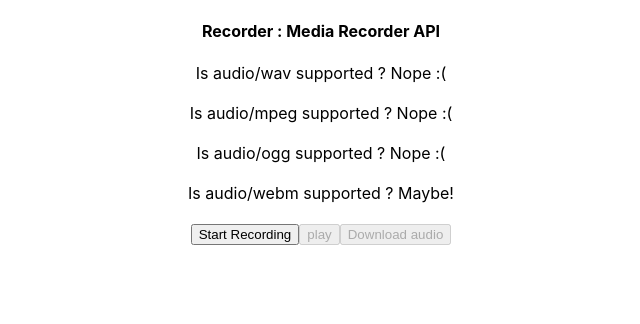
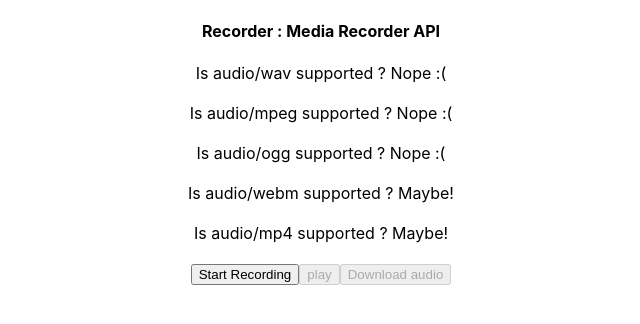
Before and after one commit to rohilpinto/mediaRecorderApi_demo1, a React (Create React App) app: page / in a window 1280 px wide. Shown: the top 324 px of the page, without its empty margins (319-959 px from the left). Built offline with nearby package versions, Linux system fonts and the light colour scheme.

Commit message:
audiomp4

```diff
--- a/src/App.js
+++ b/src/App.js
@@ -11,7 +11,7 @@ function App() {
   console.log("isRecording", isRecording);
   console.log("isPlaying", isPlaying);
 
-  const types = ["audio/wav", "audio/mpeg", "audio/ogg", "audio/webm"];
+  const types = ["audio/wav", "audio/mpeg", "audio/ogg", "audio/webm", "audio/mp4"];
 
   for (const type of types) {
     console.log(`Is ${type} supported? ${MediaRecorder.isTypeSupported(type) ? "Maybe!" : "Nope :("}`);
--- a/src/useMediaRecorderApi.jsx
+++ b/src/useMediaRecorderApi.jsx
@@ -34,7 +34,7 @@ const useMediaRecorderApi = () => {
     const handleData = (e) => {
       console.log("e.data", e.data);
       console.log("recorder.mimeType", recorder.mimeType);
-      const blob = new Blob([e.data]);
+      const blob = new Blob([e.data], { type: "audio/webm" });
       const url = URL.createObjectURL(blob);
       setAudioURL(url);
 
@@ -56,7 +56,7 @@ const useMediaRecorderApi = () => {
   };
 
   const handleDownload = () => {
-    fileSaver.saveAs(audioURL, "voice.webm");
+    fileSaver.saveAs(audioURL, "voice");
   };
 
   return [audioURL, isRecording, startRecording, stopRecording, handleDownload];
```
